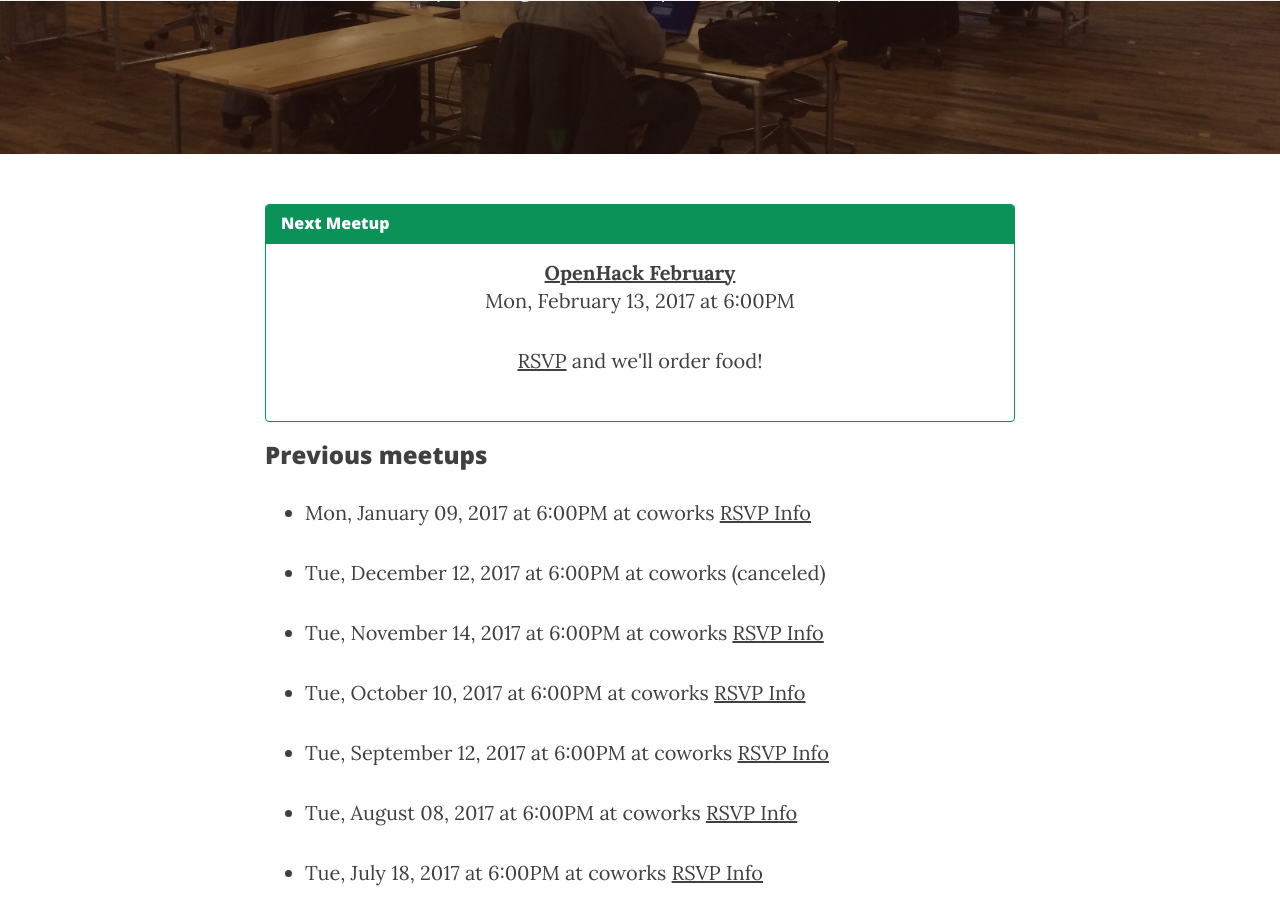
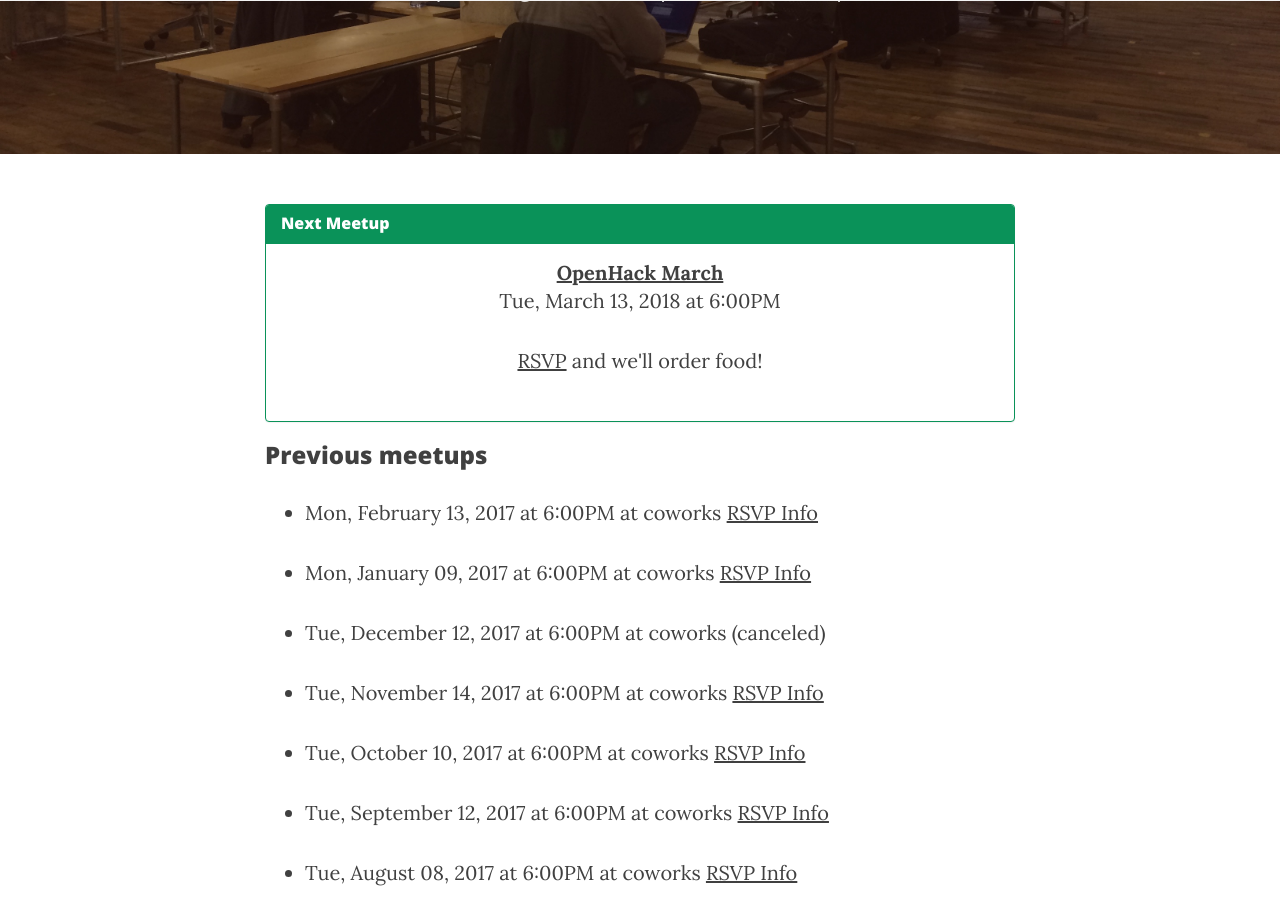
Before and after one commit to syracuseio/openhacksyr.github.io, a Jekyll site: the page built from events.md, in a window 1280 px wide and 900 px high, scrolled down 302 px. Built offline with Jekyll 4.4.1, drawn with Linux system fonts in a browser that asks for light colours; nearby versions of some CDN libraries.

Commit message:
Add march

```diff
--- a/_data/events.yaml
+++ b/_data/events.yaml
@@ -1,4 +1,8 @@
 ---
+- name: OpenHack March
+  rsvp_link: https://www.meetup.com/Syracuse-Software-Development-Meetup/events/gdqxgpyxfbrb/
+  date: 2018-03-13 at  6:00pm
+  location: Syracuse Coworks
 - name: OpenHack February
   date: 13-2-2017 at 6pm
   location: coworks
```
